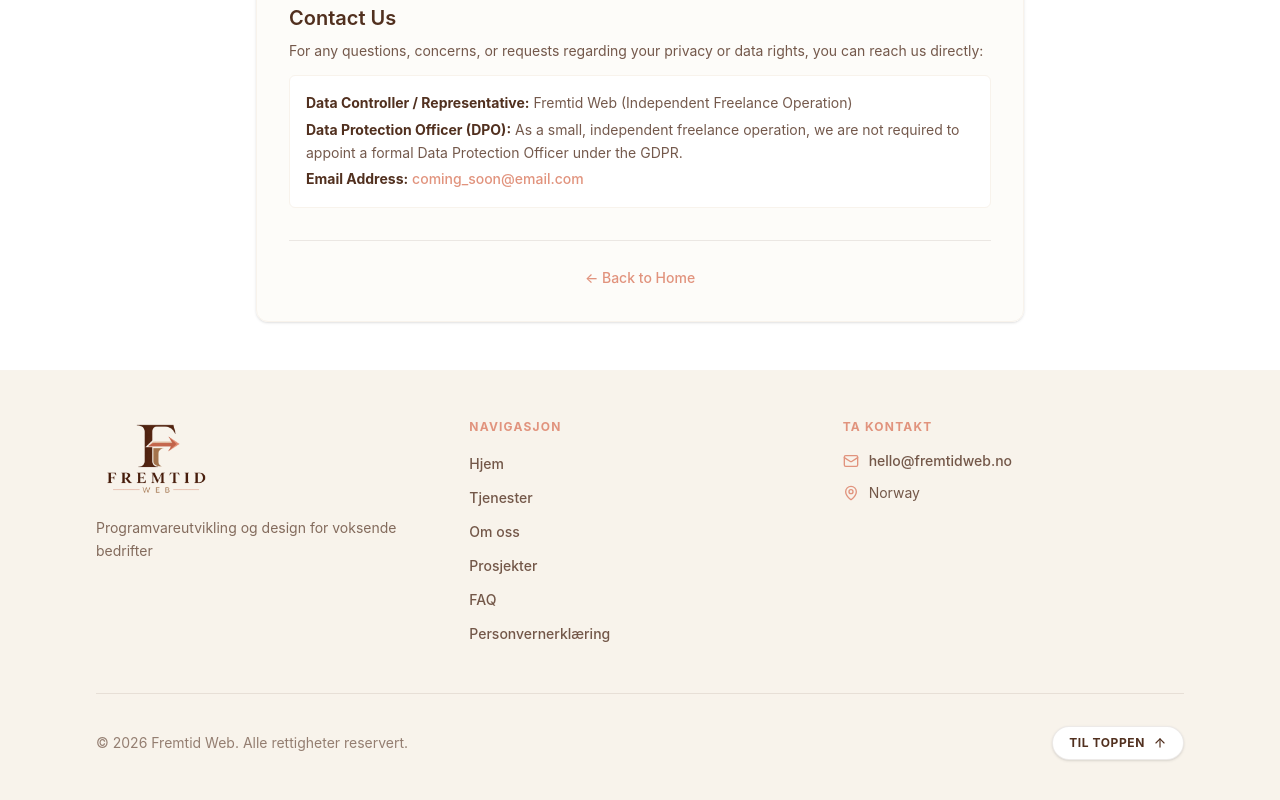
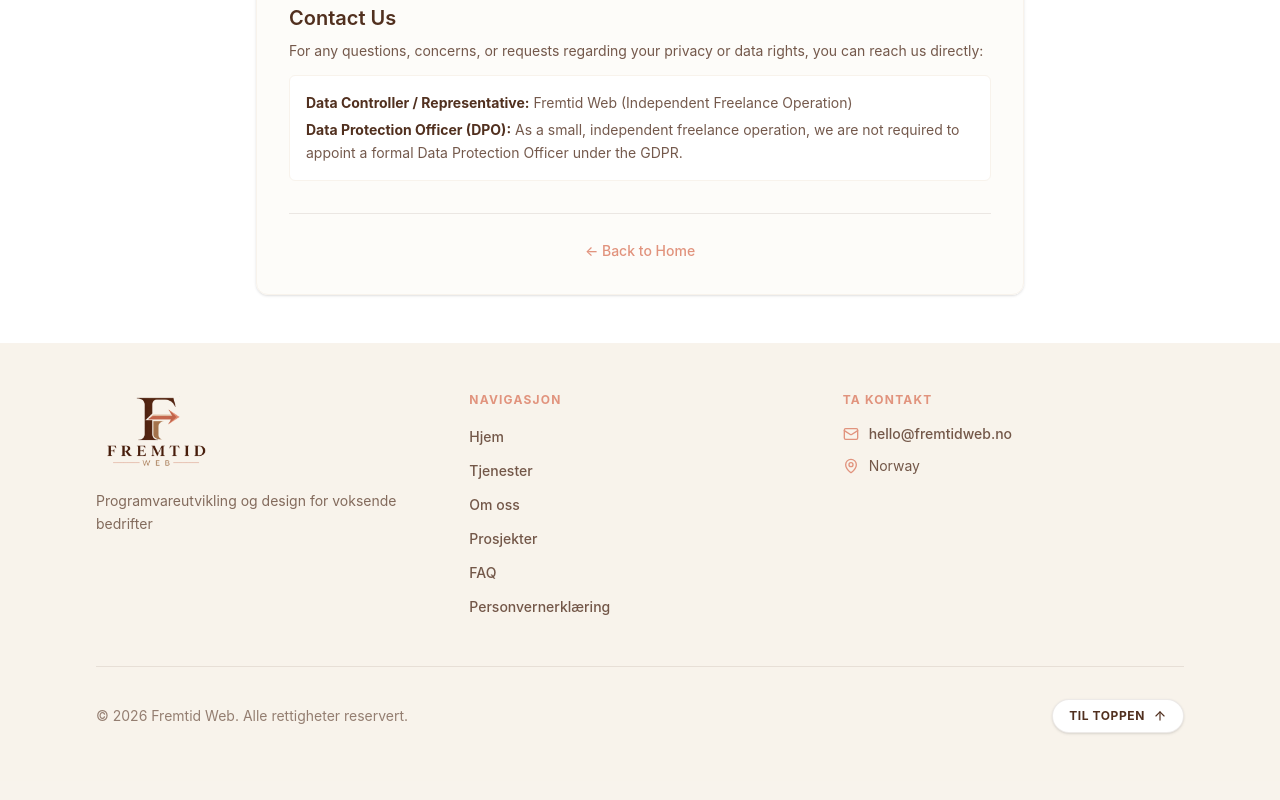
Before and after one commit to Nirush4/fremtid-web, a React (Vite) app: page /privacy in a window 1280 px wide. Shown: the part 3216-4016 px from the top of the page. Built offline with nearby package versions, Linux system fonts and the light colour scheme.

Commit message:
fix: remove placeholder email address from Privacy Policy section

```diff
--- a/src/pages/PrivacyPolicy.tsx
+++ b/src/pages/PrivacyPolicy.tsx
@@ -444,16 +444,7 @@ export const PrivacyPolicy = () => {
                 </strong>{' '}
                 As a small, independent freelance operation, we are not required
                 to appoint a formal Data Protection Officer under the GDPR.
-              </li>
-              <li>
-                <strong className='text-dark-chocolate'>Email Address:</strong>{' '}
-                <a
-                  href='mailto:coming_soon@email.com'
-                  className='font-medium text-terra-cotta hover:underline'
-                >
-                  coming_soon@email.com
-                </a>
-              </li>
+              </li>{' '}
             </ul>
           </section>
         </div>
```
